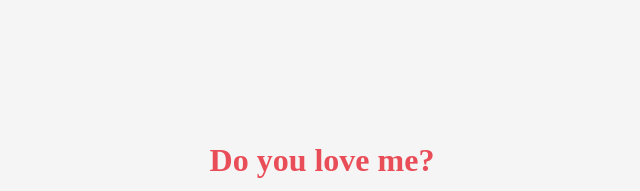
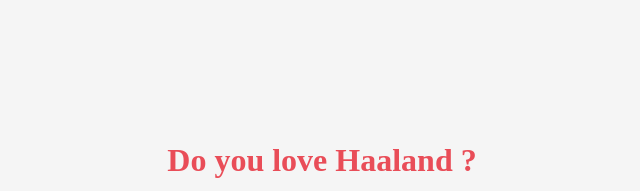
Before and after one commit to AlaBenSalem/michou, a plain HTML site: page index.html in a window 1280 px wide. Shown: the top 191 px of the page, without its empty margins (318-958 px from the left). Drawn offline with Linux system fonts and the light colour scheme.

Commit message:
index.html

```diff
--- a/index.html
+++ b/index.html
@@ -8,7 +8,7 @@
 </head>
 <body>
     <div class="wrapper">
-        <h2 class="question">Do you love me?</h2>
+        <h2 class="question">Do you love Haaland ?</h2>
         <img class="gif" alt="gif" src="https://i.giphy.com/media/v1.Y2lkPTc5MGI3NjExbjJvdWZzYXc1NGJ6aGp1cDE3b2dyNnVzOGN1andkMjVrMmRzeGwwZSZlcD12MV9pbnRlcm5hbF9naWZfYnlfaWQmY3Q9Zw/3OhXBaoR1tVPW/giphy.gif" />
         <div class="btn-group">
             <button class="yes-btn">Yes</button>
```
